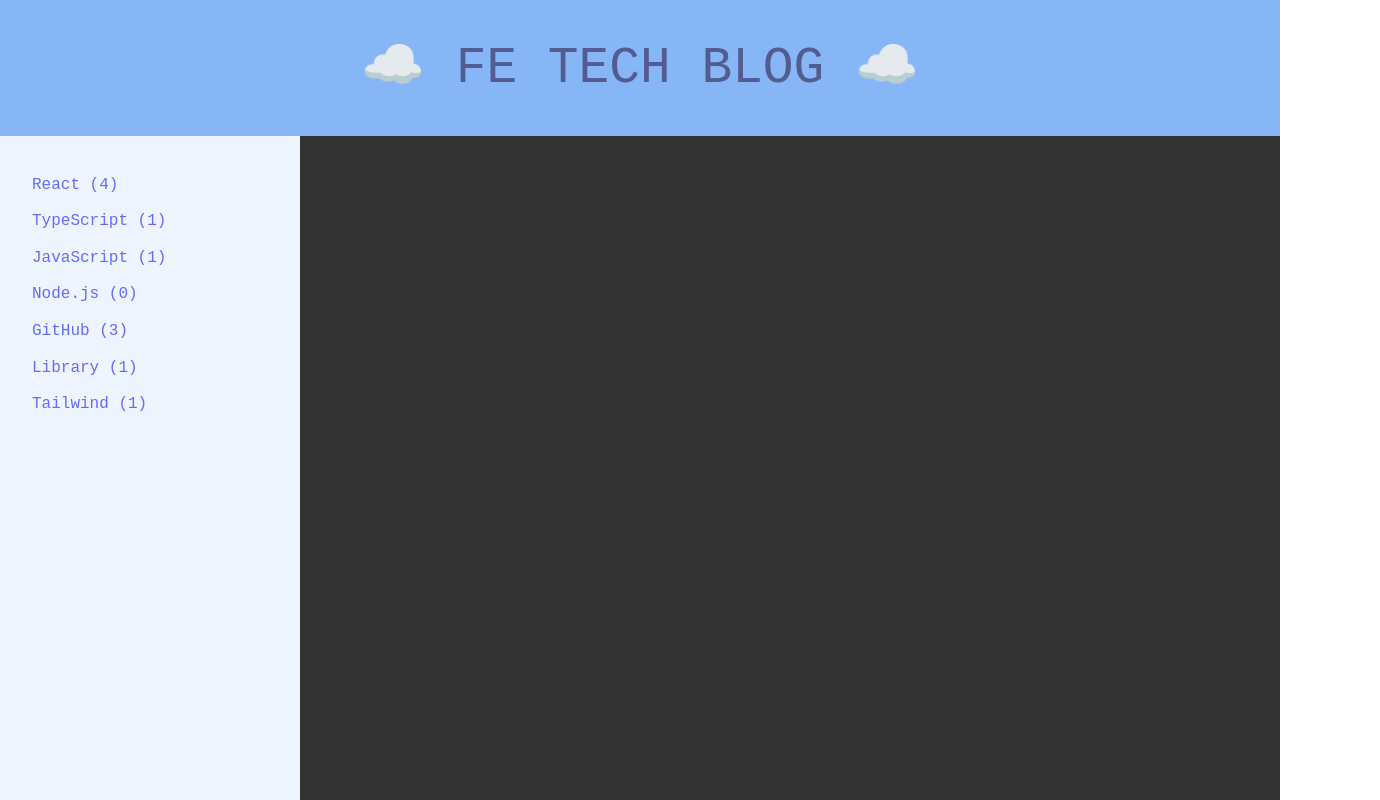
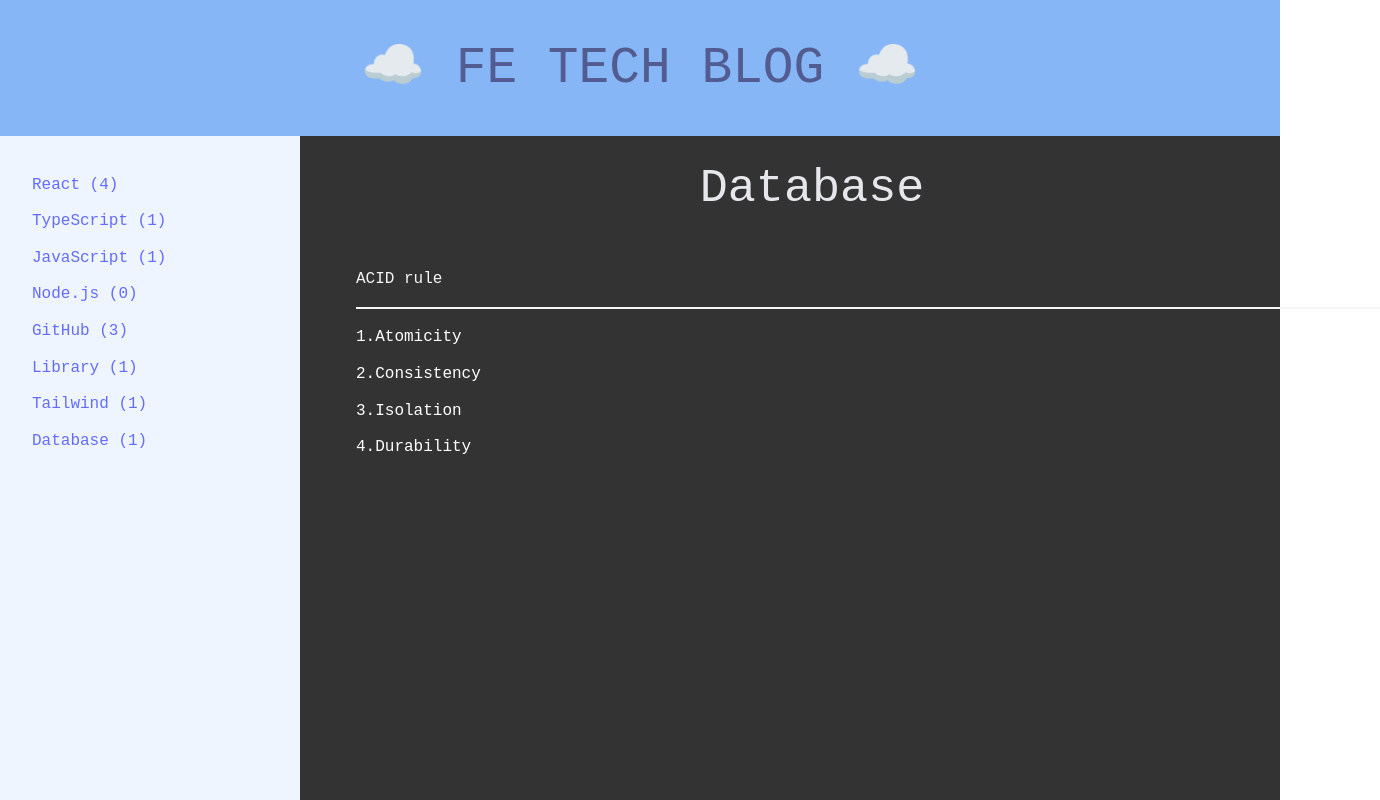
Before and after one commit to lenayoo/lena-archive, a React (Vite) app: page /database in a window 1280 px wide. Shown: the top 800 px of the page, 1380 px wide, since content can reach past the window. Built offline with nearby package versions, Linux system fonts and the light colour scheme.

Commit message:
add database

```diff
--- a/src/App.tsx
+++ b/src/App.tsx
@@ -6,6 +6,7 @@ import Nodejs from "./Pages/Nodejs";
 import Github from "./Pages/Github";
 import Library from "./Pages/Library";
 import Tailwind from "./Pages/Tailwind";
+import Database from "./Pages/Database";
 import "./App.css";
 import "./output.css";
 
@@ -39,6 +40,9 @@ function App() {
             <li>
               <Link to="/tailwind">Tailwind (1)</Link>
             </li>
+            <li>
+              <Link to="/database">Database (1)</Link>
+            </li>
           </ul>
         </div>
         <div className="content">
@@ -50,6 +54,7 @@ function App() {
             <Route path="/github" element={<Github />} />
             <Route path="/library" element={<Library />} />
             <Route path="/tailwind" element={<Tailwind />} />
+            <Route path="/database" element={<Database />} />
           </Routes>
         </div>
       </div>
--- /dev/null
+++ b/src/Pages/Database.tsx
@@ -0,0 +1,21 @@
+import Form from "../Components/Form";
+import Header from "../Components/Header";
+
+const Database = () => {
+  return (
+    <>
+      <Header headerTitle="Database" />
+      <Form
+        containerTitle="ACID rule"
+        containerContent={[
+          "1.Atomicity",
+          "2.Consistency",
+          "3.Isolation",
+          "4.Durability"
+        ]}
+      />
+    </>
+  );
+};
+
+export default Database;
```
